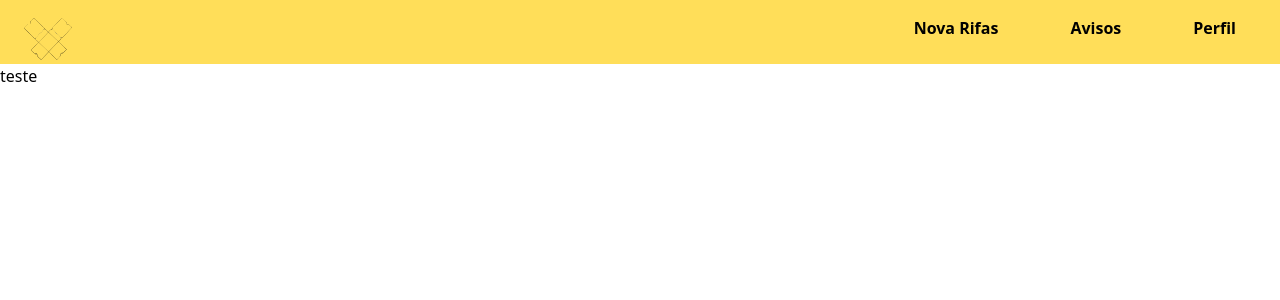
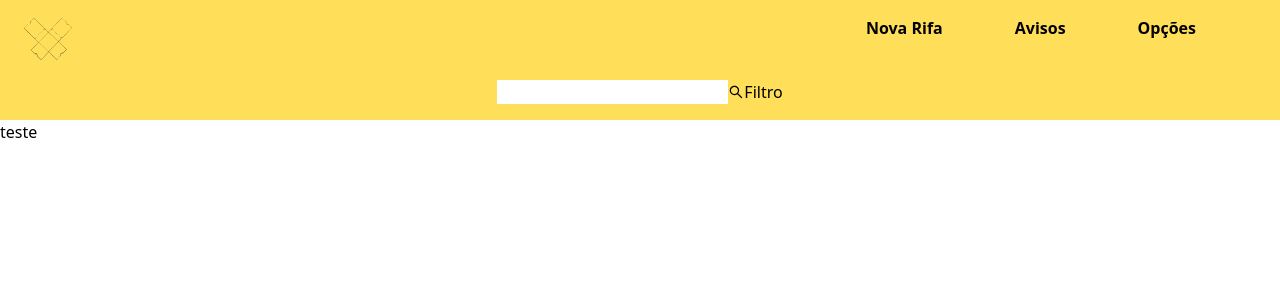
Before and after one commit to pedro256/rifaz-frontend, a Next.js app: page /home in a window 1280 px wide. Shown: the top 300 px of the page. Built offline with nearby package versions, Linux system fonts and the light colour scheme.

Commit message:
fix: header responsive

```diff
--- a/src/components/headers/main-header/index.module.css
+++ b/src/components/headers/main-header/index.module.css
@@ -1,7 +1,7 @@
 .navbarBg{
     background-color: #FFDE59;
 }
-.ulOptions{
+.sideNavBar{
     @apply md:hidden absolute w-full h-full ;
     background-color: #FFDE59;
 }
--- a/src/components/headers/main-header/index.tsx
+++ b/src/components/headers/main-header/index.tsx
@@ -1,39 +1,142 @@
 import style from './index.module.css'
-import {AiOutlineMenu,AiOutlineClose } from 'react-icons/ai'
-import {useState} from 'react'
+import { AiOutlineMenu, AiOutlineClose,AiOutlineSearch } from 'react-icons/ai'
+import { useState } from 'react'
+import { Input } from '@/components/input'
+
+interface IItemNav {
+    title: string,
+    url: string,
+    subNav?: boolean,
+    subNavItem?: Array<IItemNav>
+}
 
 export function MainHeader() {
 
-    const [isOpenMenu,setIsOpenMenu] = useState(false)
+    const [isOpenMenu, setIsOpenMenu] = useState<boolean>(false)
+    const [selectHeader,setSelectedHeader] = useState<string>("");
+    const navItem: Array<IItemNav> = [
+        {
+            title: "Nova Rifa",
+            url: "rifa/novo",
+        },
+        {
+            title: "Avisos",
+            url: "#"
+        },
+        {
+            title: "Opções",
+            url: "#",
+            subNav: true,
+            subNavItem: [
+                {
+                    title: "Meu Perfil",
+                    url: "profile"
+                },
+                {
+                    title: "Nova Rifa",
+                    url: "rifa/novo"
+                },
+                {
+                    title: "Minhas Rifas",
+                    url: "rifa/my"
+                },
+                {
+                    title: "Rifas Compradas",
+                    url: "rifa/bought"
+                }
+            ]
+        }
+    ]
 
     return (
         <nav className={style.navbarBg}>
             <div className="flex justify-between px-6 pt-4">
                 <div className='w-full md:w-auto flex justify-between'>
                     <img src="favico.svg" alt="logo" className="w-12" />
-                    <div className='md:hidden'  onClick={()=>setIsOpenMenu(!isOpenMenu)}>
+                    <div className='md:hidden' onClick={() => setIsOpenMenu(!isOpenMenu)}>
                         {
-                            isOpenMenu?
-                            (<AiOutlineClose size={30}></AiOutlineClose>):
-                             (<AiOutlineMenu size={30} ></AiOutlineMenu>)
+                            isOpenMenu ?
+                                (<AiOutlineClose size={30}></AiOutlineClose>) :
+                                (<AiOutlineMenu size={30} ></AiOutlineMenu>)
 
                         }
 
                     </div>
                 </div>
-                <div>
+                <div className='pr-10'>
                     <ul className="md:flex hidden gap-8">
-                        <li className='font-semibold px-5'>Nova Rifas</li>
-                        <li className='font-semibold px-5'>Avisos</li>
-                        <li className='font-semibold px-5'>Perfil</li>
+                        {
+                            navItem.map(x => (
+                                <li key={x.title} className='font-semibold px-5 group'>
+                                    <div>
+                                        <a href={x.url}>{x.title}</a>
+                                        {
+                                            x.subNav ? (
+                                                <div className='absolute top-15 hidden group-hover:block hover:block'>
+                                                    <div className='bg-white px-3 py-4 drop-shadow-md'>
+                                                        <div className='divide-solid divide-y'>
+                                                            {
+                                                                x.subNavItem?.map(sub => (
+                                                                    <div key={sub.title} className='text-sm text-gray-600 my-2'>
+                                                                        <a className='hover:text-secundary' href={sub.url}>{sub.title}</a>
+                                                                    </div>
+                                                                ))
+                                                            }
+                                                        </div>
+
+                                                    </div>
+
+                                                </div>
+
+                                            ) : null
+                                        }
+                                    </div>
+                                </li>
+                            ))
+                        }
                     </ul>
                 </div>
+
             </div>
-            <div className={`${style.ulOptions} duration-500 ${isOpenMenu? "left-0":"left-[-100%]"}`}>
+            <div className='flex justify-center'>
+                <div className='py-4 flex items-center'>
+                    <input type="text" />
+                    <AiOutlineSearch></AiOutlineSearch>
+                    <button>Filtro</button>
+                </div>
+            </div>
+            <div className={`${style.sideNavBar} duration-500 ${isOpenMenu ? "left-0" : "left-[-100%]"}`}>
                 <ul>
-                    <li className='font-semibold px-5 py-6'>Nova Rifas</li>
-                    <li className='font-semibold px-5 py-6'>Avisos</li>
-                    <li className='font-semibold px-5 py-6'>Perfil</li>
+                    {
+                        navItem.map(x => (
+                            <li key={x.title} className='font-semibold px-5 py-6'>
+                                <div>
+                                    {
+                                        (!x.subNav)?
+                                        (<a href={x.url}> {x.title}</a>):
+                                        (<h3 onClick={e => selectHeader==x.title?setSelectedHeader("") :setSelectedHeader(x.title)}>{x.title}</h3>)
+                                    }
+                                    {
+                                        <div className={
+                                            `${selectHeader === x.title? 'block':'hidden'} bg-white px-2 py-4 rounded-sm`
+                                        }>
+                                            {
+                                                x.subNavItem?.map(
+                                                    sub =>(
+                                                        <div key={sub.title}>
+                                                            <a href={sub.url}>{sub.title}</a>
+                                                        </div>
+                                                    )
+                                                )
+                                            }
+
+                                        </div>
+
+                                    }
+                                </div>
+                            </li>
+                        ))
+                    }
                 </ul>
             </div>
 
```
